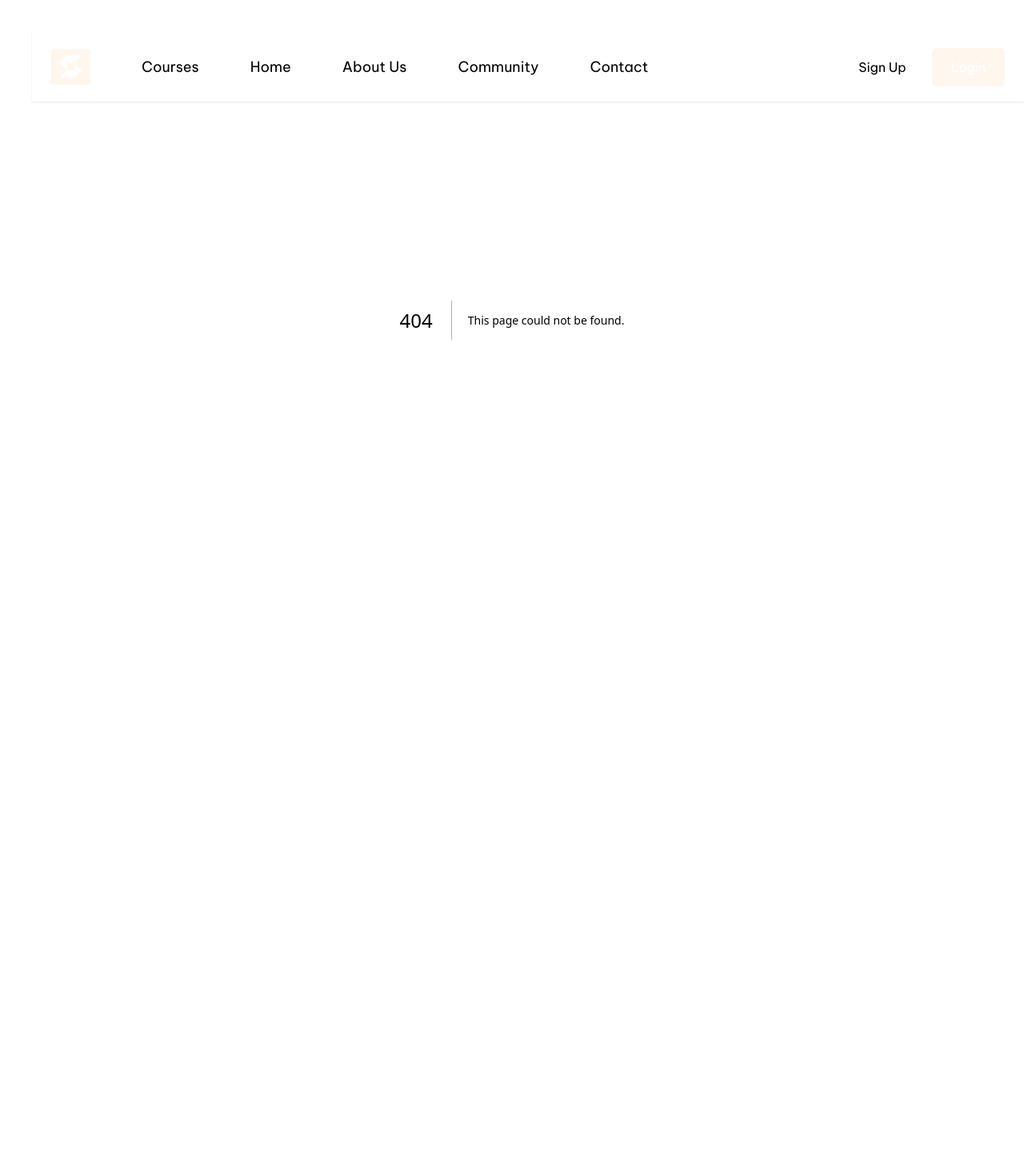
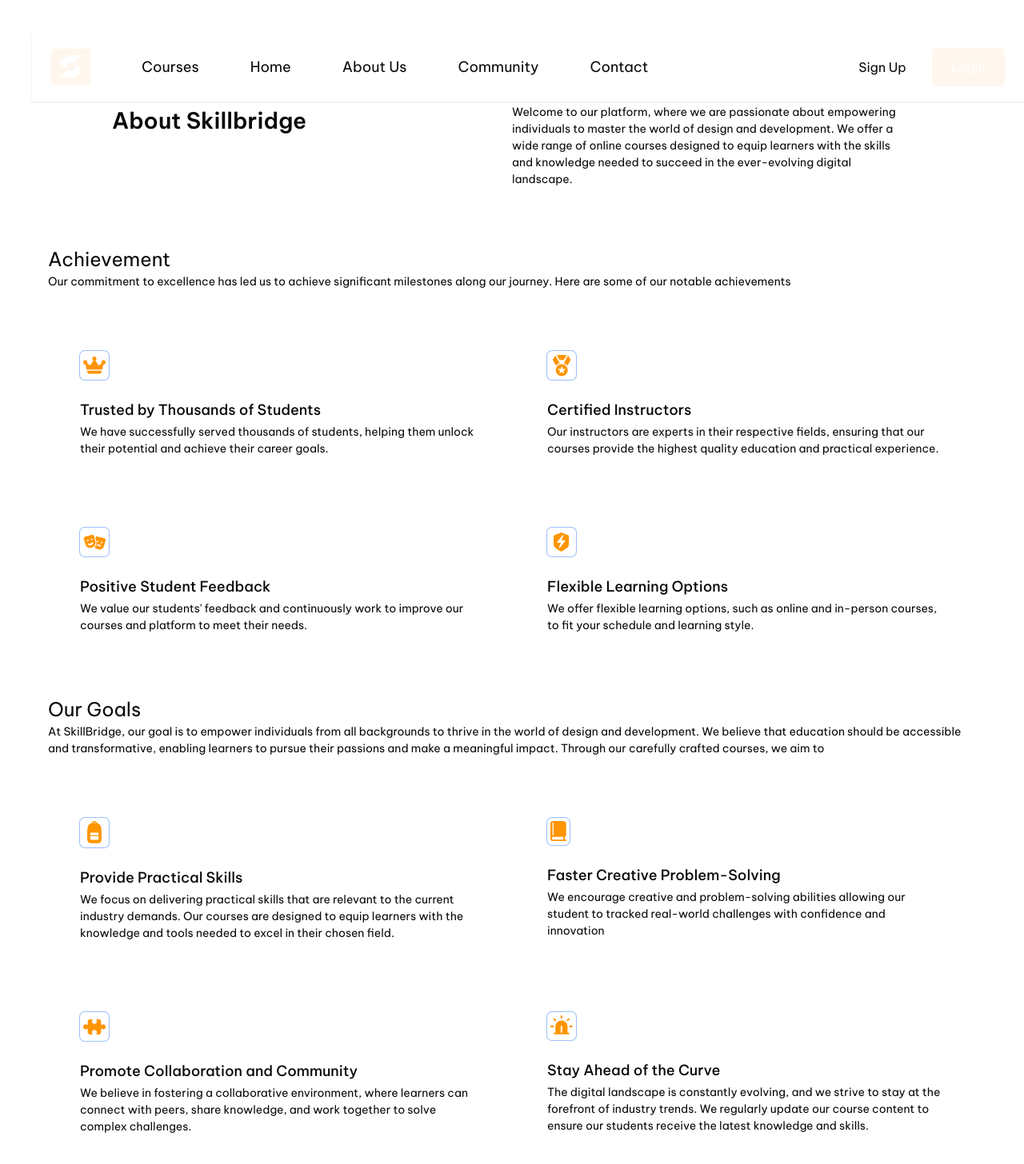
Before and after one commit to ProDaryl/Elearning, a Next.js app: page /about-us in a window 1280 px wide. Before the commit this address had no page. Shown: the top 1456 px of the page at 80% size. Before the commit the page ends 800 px from the top, so only its background shows below. Built offline with nearby package versions, Linux system fonts and the light colour scheme.

Commit message:
about and page

```diff
--- /dev/null
+++ b/app/about-us/page.tsx
@@ -0,0 +1,129 @@
+import DefendFlash from "../component/DefendFlash"
+import EtiquetIcon from "../component/EtiquetIcon"
+import FaceMask from "../component/FaceMask"
+import MedalIcon from "../component/MedalIcon"
+import TroneIcon from "../component/TroneIcon"
+import AlarmIcon from "../component/alarmIcon"
+import BookIcon from '../component/bookIcon';
+import IronIcon from '../component/ironIcon';
+
+const page = () => {
+    const achievements = [
+        {
+            icon: <TroneIcon />,
+            title: "Trusted by Thousands of Students",
+            text: "We have successfully served thousands of students, helping them unlock their potential and achieve their career goals.",
+        },
+        {
+            icon: <MedalIcon />,
+            title: "Certified Instructors",
+            text: "Our instructors are experts in their respective fields, ensuring that our courses provide the highest quality education and practical experience.",
+        },
+        {
+            icon: <FaceMask />,
+            title: "Positive Student Feedback",
+            text: "We value our students' feedback and continuously work to improve our courses and platform to meet their needs.",
+        },
+        {
+            icon: <DefendFlash />,
+            title: "Flexible Learning Options",
+            text: "We offer flexible learning options, such as online and in-person courses, to fit your schedule and learning style.",
+        }
+    ]
+    const OurGoals = [
+        {
+            icon: <EtiquetIcon />,
+            title: "Provide Practical Skills",
+            text: "We focus on delivering practical skills that are relevant to the current industry demands. Our courses are designed to equip learners with the knowledge and tools needed to excel in their chosen field.",
+        },
+        {
+            icon: <BookIcon />,
+            title: "Faster Creative Problem-Solving",
+            text: "We encourage creative and problem-solving abilities allowing our student to tracked real-world challenges with confidence and innovation",
+        },
+        {
+            icon: <IronIcon />,
+            title: "Promote Collaboration and Community",
+            text: "We believe in fostering a collaborative environment, where learners can connect with peers, share knowledge, and work together to solve complex challenges.",
+        },
+        {
+            icon: <AlarmIcon />,
+            title: "Stay Ahead of the Curve",
+            text: "The digital landscape is constantly evolving, and we strive to stay at the forefront of industry trends. We regularly update our course content to ensure our students receive the latest knowledge and skills."
+        }
+
+    ]
+    return (
+        <div className="w-full h-full text-gray-15 pt-[130px] px-1 md:px-[60px]">
+            <div className="w-full  flex flex-col md:flex-row justify-between md:items-start md:px-20  ">
+                <h1 className="text-[28px] text-gray-15 md:w-[50%]  font-semibold">
+                    About Skillbridge
+                </h1>
+                <h2 className="text-[14px] md:w-[50%] text-gray-35">
+                    Welcome to our platform, where we are passionate about empowering individuals to master the world of design and development. We offer a wide range of online courses designed to equip learners with the skills and knowledge needed to succeed in the ever-evolving digital landscape.
+                </h2>
+
+            </div>
+            <div className="w-full px-4 flex justify-center md:px-24 my-5 md:mt-8 md:mb-6">
+                <div className="w-[80%] h-[3px] bg-white-90"></div>
+            </div>
+            {/* Achievemet */}
+            <div className="my-6 md:my-9">
+                <h1 className="text-[24px] text-gray-15 font-meduim">Achievement</h1>
+                <p className="text-[14px] text-gray-35">Our commitment to excellence has led us to achieve significant milestones along our journey. Here are some of our notable achievements</p>
+            </div>
+            <div className="w-full grid grid-cols-1 md:grid-cols-2  gap-2">
+                {
+                    achievements.map((item, index) => {
+                        return (
+                            <div key={index.toString() + item.title} className="bg-white rounded-md p-[30px] md:p-[40px]">
+                                <div className="w-full h-full flex flex-col gap-[24px]">
+                                    <div className="rounded-md p-1 bg-orange-97 ring-1 w-fit  ring-orange-90 ">{item.icon}</div>
+                                    <div className="w-full h-full flex flex-col gap-1">
+                                        <h2 className="text-[18px] font-medium text-gray-15">
+                                            {item.title}
+                                        </h2>
+                                        <p className="text-[14px] text-gray-35">
+                                            {item.text}
+                                        </p>
+                                    </div>
+                                </div>
+                            </div>
+                        )
+                    })
+                }
+            </div>
+            {/* Achievemet */}
+            {/* Our goals */}
+            <div className="my-6 md:my-9">
+                <h1 className="text-[24px] text-gray-15 font-meduim">Our Goals</h1>
+                <p className="text-[14px] text-gray-35">At SkillBridge, our goal is to empower individuals from all backgrounds to thrive in the world of design and development. We believe that education should be accessible and transformative, enabling learners to pursue their passions and make a meaningful impact.
+                    Through our carefully crafted courses, we aim to</p>
+            </div>
+            <div className="w-full grid grid-cols-1 md:grid-cols-2  gap-2">
+                {
+                    OurGoals.map((item, index) => {
+                        return (
+                            <div key={index.toString() + item.title} className="bg-white rounded-md p-[30px] md:p-[40px]">
+                                <div className="w-full h-full flex flex-col gap-[24px]">
+                                    <div className="rounded-md p-1 bg-orange-97 ring-1 w-fit  ring-orange-90 ">{item.icon}</div>
+                                    <div className="w-full h-full flex flex-col gap-1">
+                                        <h2 className="text-[18px] font-medium text-gray-15">
+                                            {item.title}
+                                        </h2>
+                                        <p className="text-[14px] text-gray-35">
+                                            {item.text}
+                                        </p>
+                                    </div>
+                                </div>
+                            </div>
+                        )
+                    })
+                }
+            </div>
+            {/* Our goals */}
+        </div>
+    )
+}
+
+export default page
--- a/app/page.tsx
+++ b/app/page.tsx
@@ -1,12 +1,12 @@
 import Benefit from "./component/Benefits"
 import Hero from "./component/Hero"
+
 
 const Home = () => {
   return (
     <div className="bg-background relative w-full h-full">
       <Hero/>
       <Benefit/>
-
     </div>
   )
 }
```
